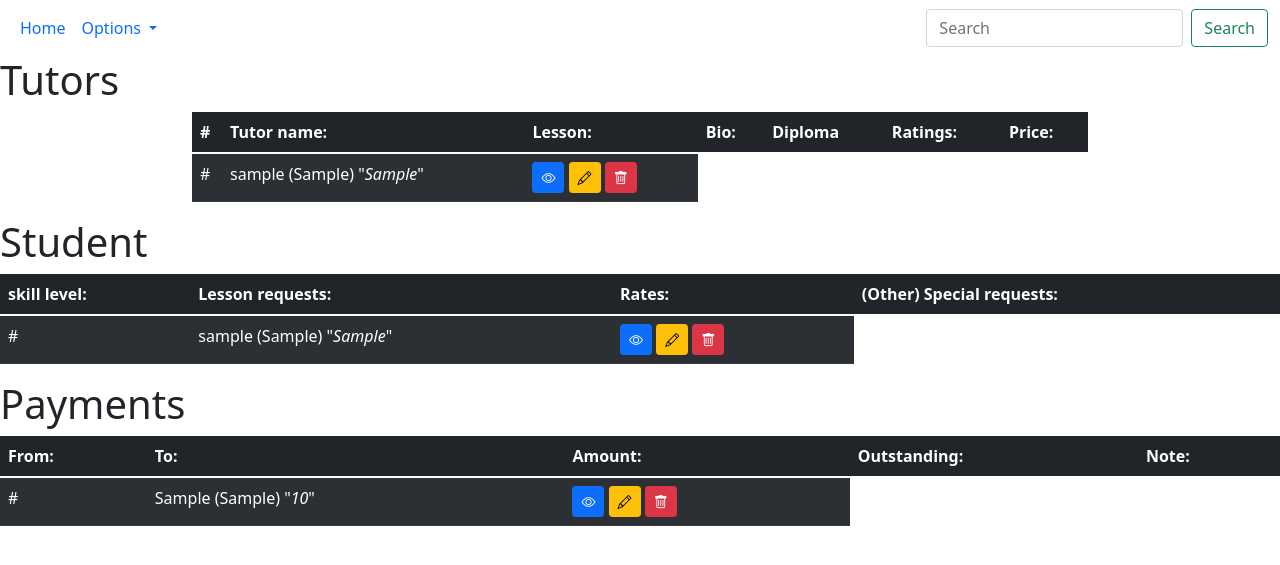
After one commit to Haichong0-0/Grasshopper_SEG, a Django app: template tutorials/templates/admin_dashboard.html in a window 1280 px wide. The commit adds this page. Shown: the top 565 px of the page. Run offline with Django 4.2, Linux system fonts and the light colour scheme; the template is opened without the code that fills it: most values are stand-ins (such as "Sample title", 1, 10 or a date in 2020); some libraries are stand-ins or nearby versions.

Commit message:
Complete sign-up pages for tutor and student Complete log-in page for tutor, student, and admin Complete admin, tutor, and student models

```diff
--- a/code_tutors/settings.py
+++ b/code_tutors/settings.py
@@ -138,6 +138,9 @@ LOGIN_URL = 'log_in'
 
 # URL where @login_prohibited redirects to
 REDIRECT_URL_WHEN_LOGGED_IN = 'dashboard'
+REDIRECT_TO_ADMIN_WHEN_LOGGED_IN = 'admin_dashboard'
+REDIRECT_TO_TUTOR_WHEN_LOGGED_IN = 'tutor_dashboard'
+REDIRECT_TO_STUDENT_WHEN_LOGGED_IN = 'student_dashboard'
 
 # Convert Django ERROR messages to Bootstrap DANGER messages
 MESSAGE_TAGS = {
--- a/code_tutors/urls.py
+++ b/code_tutors/urls.py
@@ -23,7 +23,10 @@ from tutorials import views
 urlpatterns = [
     path('admin/', admin.site.urls),
     path('', views.home, name='home'),
-    path('dashboard/', views.dashboard, name='dashboard'),
+    # path('dashboard/', views.dashboard, name='dashboard'),
+    path('admin-dashboard/', views.admin_dashboard, name='admin_dashboard'),
+    path('tutor-dashboard/', views.tutor_dashboard, name='tutor_dashboard'),
+    path('student-dashboard/', views.student_dashboard, name='student_dashboard'),
     path('log_in/', views.LogInView.as_view(), name='log_in'),
     path('log_out/', views.log_out, name='log_out'),
     path('password/', views.PasswordView.as_view(), name='password'),
--- a/tutorials/helpers.py
+++ b/tutorials/helpers.py
@@ -6,7 +6,7 @@ def login_prohibited(view_function):
 
     def modified_view_function(request):
         if request.user.is_authenticated:
-            return redirect(settings.REDIRECT_URL_WHEN_LOGGED_IN)
+            return redirect(settings.REDIRECT_TO_STUDENT_WHEN_LOGGED_IN)
         else:
             return view_function(request)
     return modified_view_function
--- /dev/null
+++ b/tutorials/templates/admin_dashboard.html
@@ -0,0 +1,127 @@
+{% extends 'base_content.html' %}
+{% block content %}
+
+<h1>Tutors</h1>
+<table class="table table-striped table-dark table-hover" style="width:70%; margin-left:auto; margin-right:auto" >
+  <thead>
+    <tr>
+      <th scope="col" width="30">#</th>
+      <th scope="col">Tutor name: </th>
+      <th scope="col">Lesson: </th>
+      <th scope="col">Bio: </th>
+      <th scope="col">Diploma </th>
+      <th scope="col">Ratings: </th>
+      <th scope="col">Price: </th>
+    </tr>
+  </thead>
+  <tbody>
+
+    {% for tutor in tutors %}
+    <tr>
+        <!--  ID Column -->
+        <td>#</td>
+        <!-- Book Details Column -->
+        <td>
+            {{ tutor.username }} ({{ tutor.first_name }}) "<i>{{ tutor.first_name }}</i>"
+        </td>
+        <!-- Actions Column -->
+        <td>
+            <a href="{% url 'get_book' book.id %}" class="btn btn-primary btn-sm">
+                <i class="bi bi-eye"></i> <!-- Eye icon for Show -->
+            </a>
+            <a href="{% url 'update_book' book.id %}" class="btn btn-warning btn-sm">
+                <i class="bi bi-pencil"></i> <!-- Pencil icon for Edit -->
+            </a>
+            <a href="{% url 'delete_book' book.id %}" class="btn btn-danger btn-sm">
+                <i class="bi bi-trash"></i> <!-- Trash icon for Delete -->
+            </a>
+        </td>
+    </tr>
+    {% endfor %}
+</tbody>
+</table>
+
+<h1>Student</h1>
+<table class="table table-striped table-dark table-hover">
+  <thead>
+    <tr>
+      <th scope="col">skill level: </th>
+      <th scope="col">Lesson requests: </th>
+      <th scope="col">Rates: </th>
+      <th scope="col">(Other) Special requests: </th>
+    </tr>
+  </thead>
+  <tbody>
+    {% for student in students %}
+    <tr>
+        <!--  ID Column -->
+        <td>#</td>
+        <!-- Book Details Column -->
+        <td>
+            {{ student.username }} ({{ student.first_name }}) "<i>{{ student.first_name }}</i>"
+        </td>
+        <!-- Actions Column -->
+        <td>
+            <a href="{% url 'get_book' book.id %}" class="btn btn-primary btn-sm">
+                <i class="bi bi-eye"></i> <!-- Eye icon for Show -->
+            </a>
+            <a href="{% url 'update_book' book.id %}" class="btn btn-warning btn-sm">
+                <i class="bi bi-pencil"></i> <!-- Pencil icon for Edit -->
+            </a>
+            <a href="{% url 'delete_book' book.id %}" class="btn btn-danger btn-sm">
+                <i class="bi bi-trash"></i> <!-- Trash icon for Delete -->
+            </a>
+        </td>
+    </tr>
+    {% endfor %}
+</tbody>
+</table>
+
+
+<h1>Payments</h1>
+<table class="table table-striped table-dark table-hover">
+  <thead>
+    <tr>
+      <th scope="col">From: </th>
+      <th scope="col">To: </th>
+      <th scope="col">Amount: </th>
+      <th scope="col">Outstanding: </th>
+      <th scope="col">Note: </th>
+    </tr>
+  </thead>
+  <tbody>
+    {% for payment in payments %}
+    <tr>
+        <!--  ID Column -->
+        <td>#</td>
+        <!-- Book Details Column -->
+        <td>
+            {{ payment.from_user }} ({{ payment.to_tutor }}) "<i>{{ payment.amount }}</i>"
+        </td>
+        <!-- Actions Column -->
+        <td>
+            <a href="{% url 'get_book' book.id %}" class="btn btn-primary btn-sm">
+                <i class="bi bi-eye"></i> <!-- Eye icon for Show -->
+            </a>
+            <a href="{% url 'update_book' book.id %}" class="btn btn-warning btn-sm">
+                <i class="bi bi-pencil"></i> <!-- Pencil icon for Edit -->
+            </a>
+            <a href="{% url 'delete_book' book.id %}" class="btn btn-danger btn-sm">
+                <i class="bi bi-trash"></i> <!-- Trash icon for Delete -->
+            </a>
+        </td>
+    </tr>
+    {% endfor %}
+</tbody>
+</table>
+
+
+
+<!-- <div class="container">
+  <div class="row">
+    <div class="col-12">
+      <h1>Welcome to your dashboard {{ user.username }}</h1>
+    </div>
+  </div>
+</div> -->
+{% endblock %}
--- a/tutorials/templates/home.html
+++ b/tutorials/templates/home.html
@@ -1,9 +1,6 @@
 {% extends 'base.html' %}
 {% block body %}
   <div class="container vh-100">
-    <a href='{% url 'log_in' %}' class="btn btn-lg btn-secondary">
-      Admin login
-    </a>
     <div class="row h-100">
       <div class="col-12 my-auto">
         <div class="card cover-card offset-sm-2 offset-md-4 offset-lg-7">
```
Also changed, not shown: tutorials/forms.py (+28 -7 lines), tutorials/models.py (+11 -20 lines), tutorials/templates/sign_up.html (+17 -6 lines), tutorials/templates/student_dashboard.html (added, +10 -0 lines), tutorials/templates/tutor_dashboard.html (added, +10 -0 lines), tutorials/views.py (+16 -3 lines).
